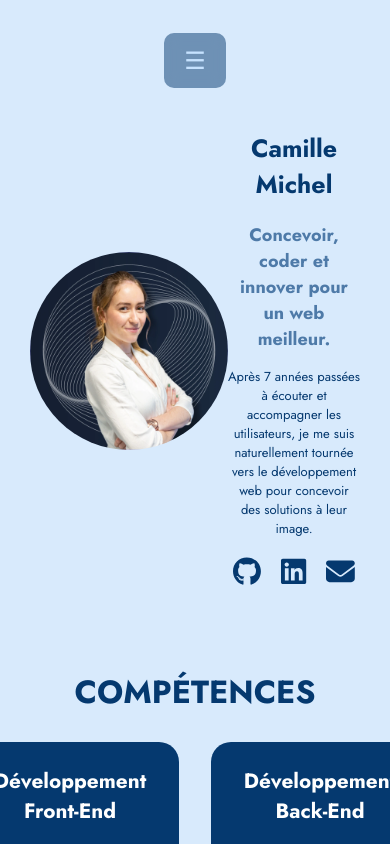
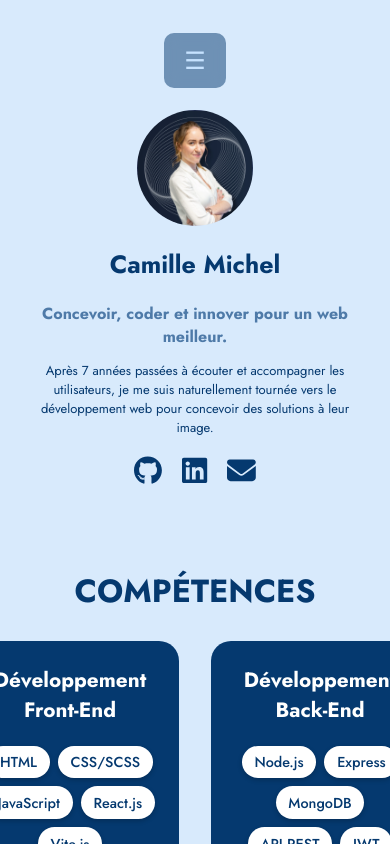
Before and after one commit to CamilleMichel69/Portfolio_1stVersion_ReactJS, a React (Vite) app in the folder Portfolio/: page / in a window 390 px wide. Shown: the top 844 px of the page. Built offline with nearby package versions, Linux system fonts and the light colour scheme.

Commit message:
responsive description

```diff
--- a/Portfolio/src/style/components/description.scss
+++ b/Portfolio/src/style/components/description.scss
@@ -97,10 +97,11 @@
   }
 
   @include media(mobile) {
+    flex-direction: column;
     margin: 50px 30px;
 
     .__img {
-      width: 60%;
+      width: 35%;
     }
 
     .__paragraphe {
@@ -112,7 +113,7 @@
       }
 
       h2 {
-        font-size: 18px;
+        font-size: 16px;
       }
 
       p {
```
